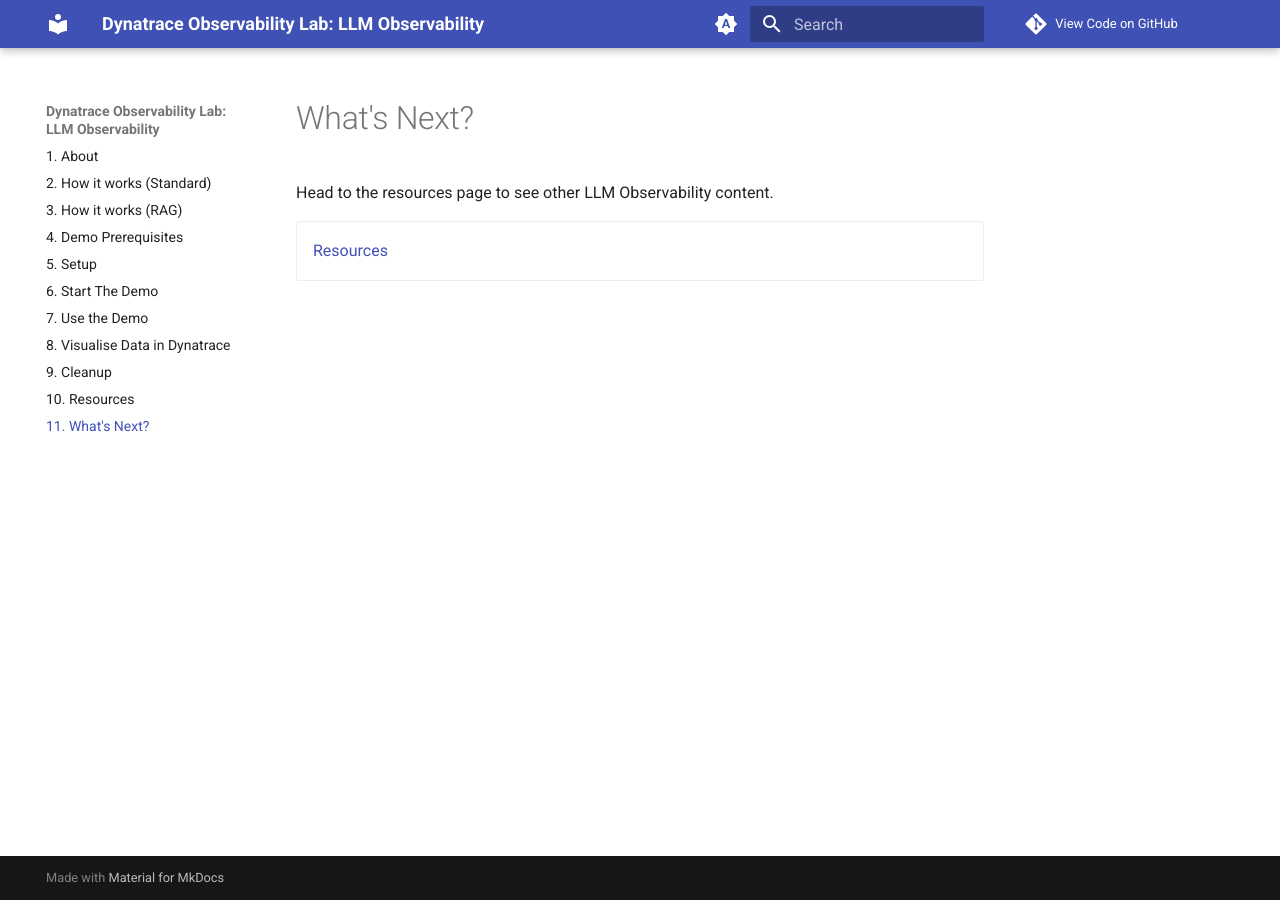
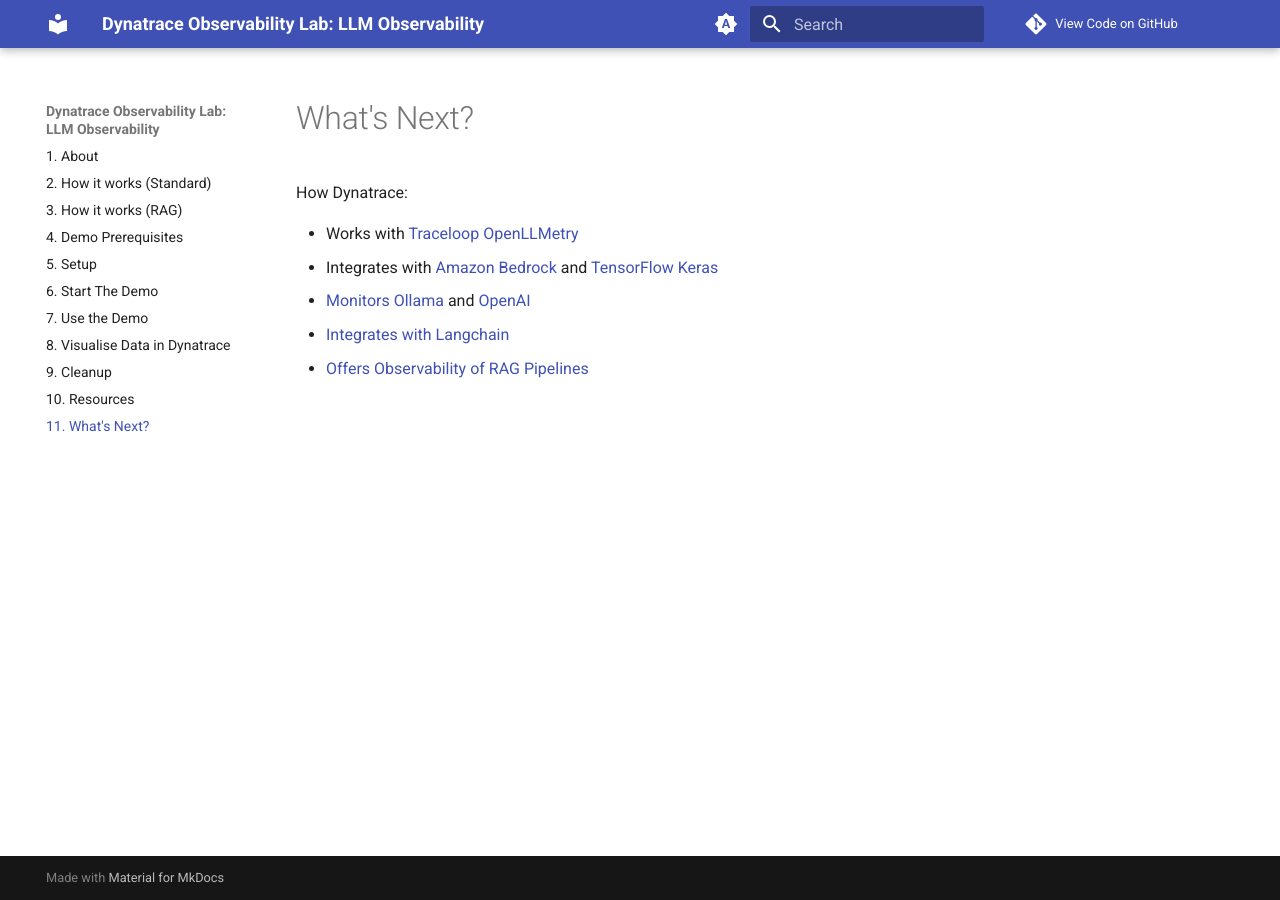
Before and after one commit to Dynatrace/obslab-llm-observability, an MkDocs documentation site: the page built from docs/whats-next.md, in a window 1280 px wide. Built offline with MkDocs 1.6.1 and Material for MkDocs 9.7.7, drawn with Linux system fonts in a browser that asks for light colours; comment, search, counter and statistics services are not loaded.

Commit message:
update docs

```diff
--- a/docs/whats-next.md
+++ b/docs/whats-next.md
@@ -1,7 +1,9 @@
 # What's Next?
 
-Head to the resources page to see other LLM Observability content.
+How Dynatrace:
 
-<div class="grid cards" markdown>
-- [Resources](resources.md)
-</div>
+* Works with [Traceloop OpenLLMetry](https://docs.dynatrace.com/docs/analyze-explore-automate/dynatrace-for-ai-observability/ai-data-ingest/traceloop-openllmetry){target=_blank}
+* Integrates with [Amazon Bedrock](https://docs.dynatrace.com/docs/analyze-explore-automate/dynatrace-for-ai-observability/machine-learning-platforms/bedrock){target=_blank} and [TensorFlow Keras](https://docs.dynatrace.com/docs/analyze-explore-automate/dynatrace-for-ai-observability/machine-learning-platforms/tensorflow-keras-observability){target=_blank}
+* [Monitors Ollama](https://docs.dynatrace.com/docs/analyze-explore-automate/dynatrace-for-ai-observability/machine-learning-platforms/bedrock){target=_blank} and [OpenAI](https://docs.dynatrace.com/docs/analyze-explore-automate/dynatrace-for-ai-observability/models/openai){target=_blank}
+* [Integrates with Langchain](https://docs.dynatrace.com/docs/analyze-explore-automate/dynatrace-for-ai-observability/orchestration-frameworks/langchain){target=_blank}
+* [Offers Observability of RAG Pipelines](https://docs.dynatrace.com/docs/analyze-explore-automate/dynatrace-for-ai-observability/sample-use-cases/self-service-ai-observability-tutorial){target=_blank}
```
